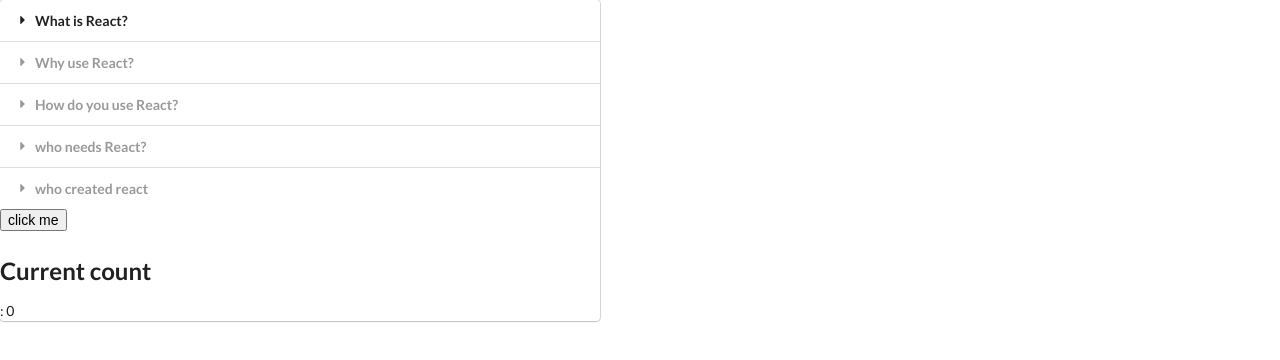
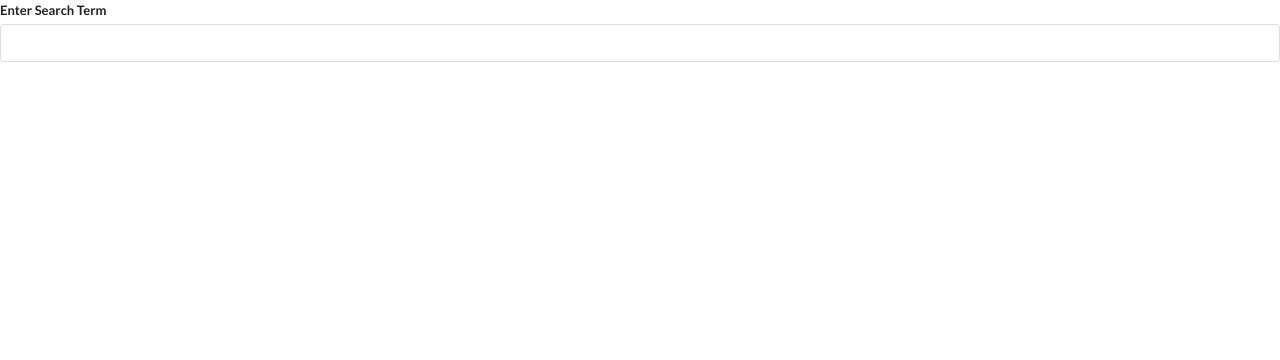
Before and after one commit to TabotCharlesBessong/react-with-redux, a React (Create React App) app in the folder hooks-lesson/: page / in a window 1280 px wide. Shown: the top 360 px of the page. Built offline with nearby package versions, Linux system fonts and the light colour scheme.

Commit message:
search component with fetch

```diff
--- a/hooks-lesson/package.json
+++ b/hooks-lesson/package.json
@@ -6,6 +6,7 @@
     "@testing-library/jest-dom": "^5.11.10",
     "@testing-library/react": "^11.2.6",
     "@testing-library/user-event": "^12.8.3",
+    "axios": "^0.27.2",
     "react": "^17.0.2",
     "react-dom": "^17.0.2",
     "react-scripts": "4.0.3",
--- a/hooks-lesson/src/App.js
+++ b/hooks-lesson/src/App.js
@@ -1,12 +1,14 @@
 import React from "react";
-import Accordion from "./components/Accordion";
+import {Accordion , Search} from "./components";
 import data from "./constant/data";
-
+// const url =
+// 	"https://en.wikipedia.org/w/api.php?action=query&list=search&format=json&srsearch=programming";
 
 const App = () => {
   return (
     <div>
-      <Accordion items={data.items} />
+      <Search/>
+      {/* <Accordion items={data.items} /> */}
     </div>
   );
 };
--- /dev/null
+++ b/hooks-lesson/src/components/Search.js
@@ -0,0 +1,48 @@
+
+import React, { useState,useEffect } from 'react'
+import axios from 'axios'
+
+const Search = () => {
+  const [term, setTerm] = useState('')
+  const [results,setResults] = useState([])
+
+  useEffect(()=>{
+    // (async () => {
+    //   await axios.get(term)
+    // })()
+    // calling the function and executing it at the same time
+
+    // axios.get(term).then((response) => {
+    //   console.log(response.data)
+    // } )
+    // using promises
+
+    const searchWiki = async () => {
+      const {data} =  await axios.get("https://en.wikipedia.org/w/api.php",{
+        params:{
+          action:'query',
+          list:'search',
+          origin:'*',
+          format:'json',
+          srsearch:term
+        }
+      })
+      setResults(data.query.search)
+    }
+    if(term) {
+      searchWiki();
+    }
+  },[term])
+  return (
+    <div>
+      <div className="ui form">
+        <div className="field">
+          <label htmlFor="">Enter Search Term</label>
+          <input value={term} onChange={e => setTerm(e.target.value)}   type="text" className="input" />
+        </div>
+      </div>
+    </div>
+  )
+}
+
+export default Search
--- /dev/null
+++ b/hooks-lesson/src/components/index.js
@@ -0,0 +1,3 @@
+
+export { default as Search } from './Search'
+export { default as Accordion } from './Accordion'
```
Also changed, not shown: 1 other file (tests, documents, lock files or other folders).
